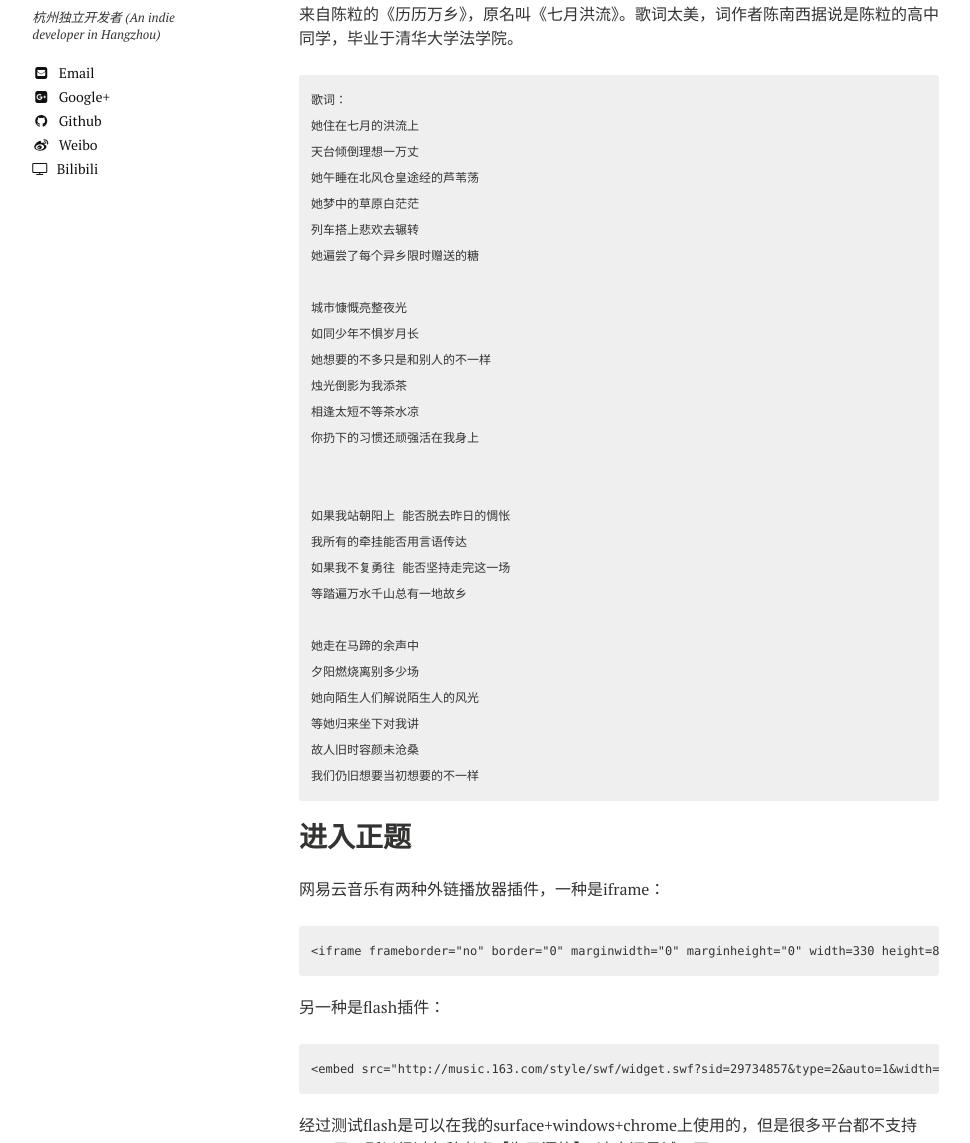
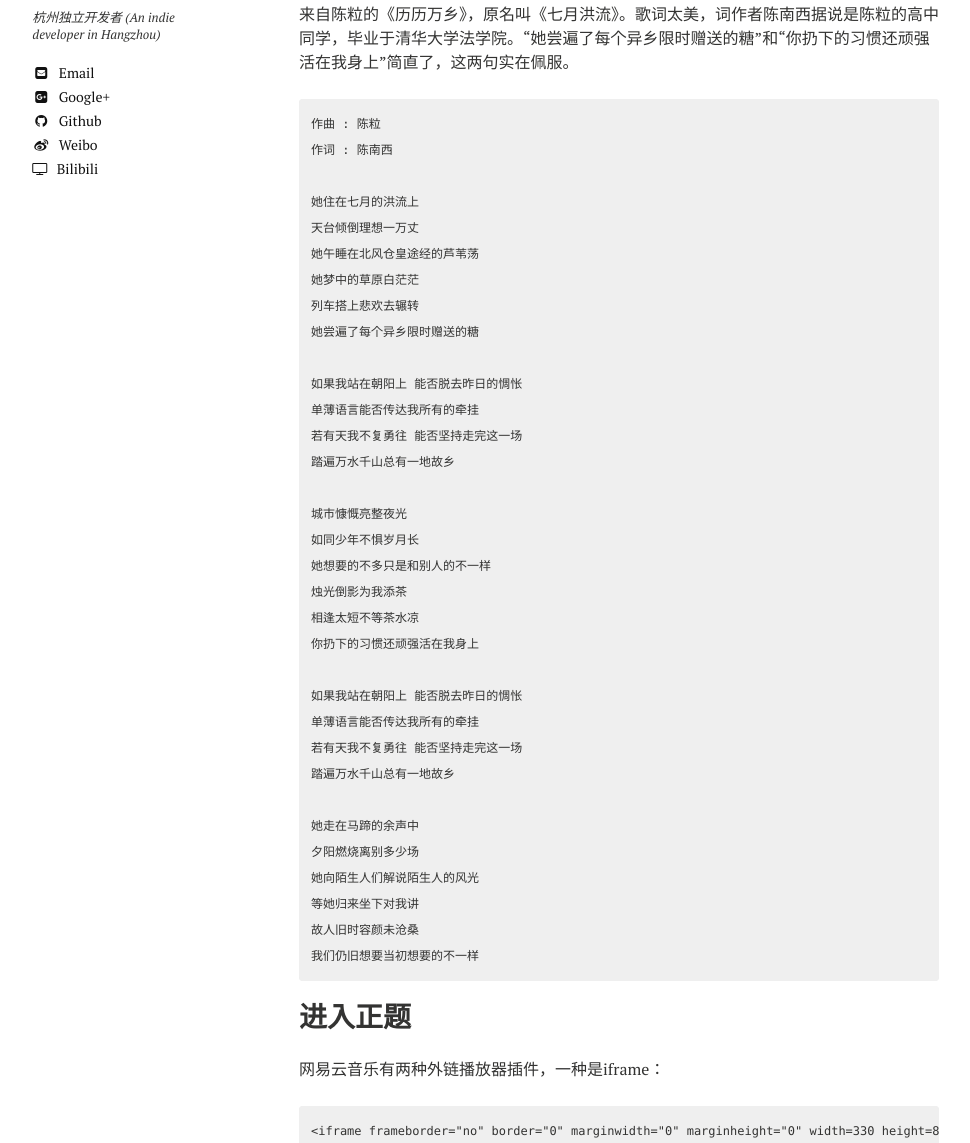
Before and after one commit to bingliang-zh/blog, a Jekyll site: the page built from _posts/2015-09-14-how-to-use-163-music-player.md, in a window 1280 px wide and 1400 px high, scrolled down 399 px, cut to the strip 257-1400 px from the top of the window. Shown: the whole strip, without its empty margins (21-991 px from the left). Built offline with Jekyll 4.4.1, drawn with Linux system fonts in a browser that asks for light colours; nearby versions of some CDN libraries; library files that are not in the unit come from our copies; comment, search, counter and statistics services are not loaded; some of the changed text lies outside the part shown.

Commit message:
修改日志

```diff
--- a/_posts/2015-09-14-put-in-163-music.md
+++ b/_posts/2015-09-14-how-to-use-163-music-player.md
@@ -15,15 +15,22 @@ image:
 
 <iframe frameborder="no" border="0" marginwidth="0" marginheight="0" width="330" height="86" src="http://music.163.com/outchain/player?type=2&id=29535531&auto=0&height=66"></iframe>
 
-来自陈粒的《历历万乡》，原名叫《七月洪流》。歌词太美，词作者陈南西据说是陈粒的高中同学，毕业于清华大学法学院。
+来自陈粒的《历历万乡》，原名叫《七月洪流》。歌词太美，词作者陈南西据说是陈粒的高中同学，毕业于清华大学法学院。“她尝遍了每个异乡限时赠送的糖”和“你扔下的习惯还顽强活在我身上”简直了，这两句实在佩服。
 
-	歌词：
+	作曲 : 陈粒
+    作词 : 陈南西
+
     她住在七月的洪流上
     天台倾倒理想一万丈
     她午睡在北风仓皇途经的芦苇荡
     她梦中的草原白茫茫
     列车搭上悲欢去辗转
-    她遍尝了每个异乡限时赠送的糖
+    她尝遍了每个异乡限时赠送的糖
+
+    如果我站在朝阳上 能否脱去昨日的惆怅
+    单薄语言能否传达我所有的牵挂
+    若有天我不复勇往 能否坚持走完这一场
+    踏遍万水千山总有一地故乡
 
     城市慷慨亮整夜光
     如同少年不惧岁月长
@@ -32,11 +39,10 @@ image:
     相逢太短不等茶水凉
     你扔下的习惯还顽强活在我身上
 
-
-    如果我站朝阳上 能否脱去昨日的惆怅
-    我所有的牵挂能否用言语传达
-    如果我不复勇往 能否坚持走完这一场
-    等踏遍万水千山总有一地故乡
+    如果我站在朝阳上 能否脱去昨日的惆怅
+    单薄语言能否传达我所有的牵挂
+    若有天我不复勇往 能否坚持走完这一场
+    踏遍万水千山总有一地故乡
 
     她走在马蹄的余声中
     夕阳燃烧离别多少场
@@ -74,4 +80,4 @@ image:
 
 ## 扯淡：
 
-这周碰到两个渠道的SDK，写的太烂了，还得接，真是悲伤。github一点没更新，买了epiphone les paul穷的跟个狗一样。
+这周碰到两个渠道的SDK，写的太烂了，还得接，真是悲伤。github一点没更新，买了epiphone les paul穷的跟个狗一样。顺便向网易云音乐提交了两个歌词错误。
```
Also changed, not shown: other parts of _posts/2015-09-14-how-to-use-163-music-player.md (+1 -1 lines).
